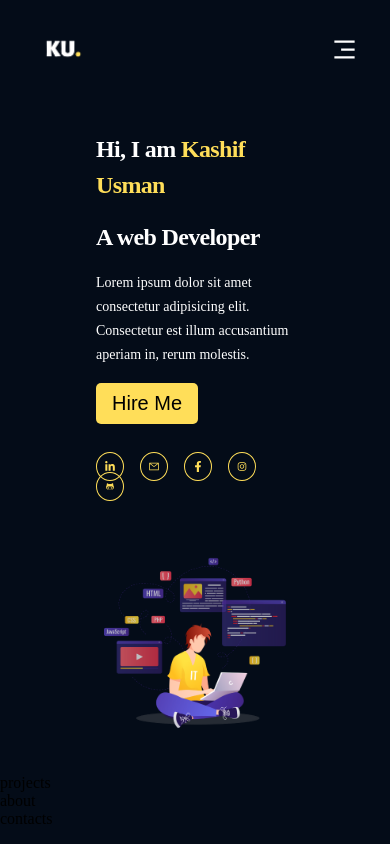
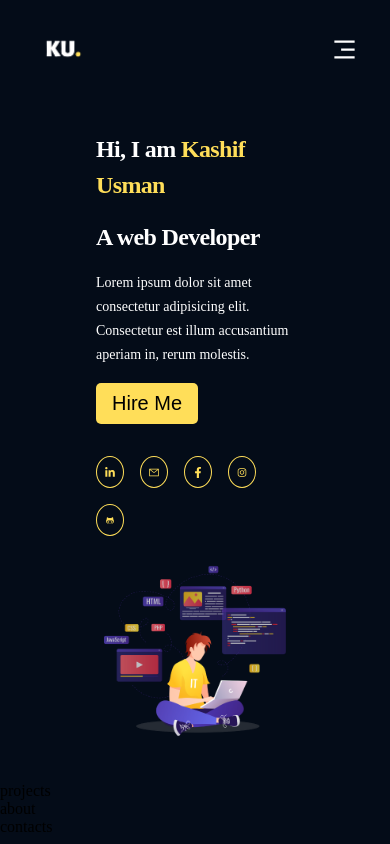
Before and after one commit to iamkashifkhn/portfolio1, a React (Create React App) app: page / in a window 390 px wide. Built offline with nearby package versions, Linux system fonts and the light colour scheme.

Commit message:
fixed section padding

```diff
--- a/src/container/Header/header.css
+++ b/src/container/Header/header.css
@@ -37,12 +37,17 @@
     cursor: pointer;
     margin-bottom: 2rem;
 }
+.portfolio__header-sociallinks{
+    display: flex;
+    flex-wrap: wrap;
+}
 .portfolio__header-sociallinks span{
     border: 1px solid var(--button-bg);
     margin-right: 1rem;
     padding: 5px;
     border-radius: 50%;
     cursor: pointer;
+    margin-bottom: 1rem;
 }
 .portfolio__header-sociallinks span svg{
 color: var(--button-bg);
@@ -74,7 +79,7 @@ padding-top: 5px;
         flex-direction: column;
     }
     .portfolio__header-content{
-        margin: 0 0 3rem;
+        margin: 0 0;
     }
 }
 @media screen and (max-width: 650px){
@@ -97,3 +102,8 @@ padding-top: 5px;
         line-height: 24px;
     }
 }
+@media screen and (max-width:368px) {
+    .section__padding{
+        padding: 2rem 2rem;
+    }
+}
```
